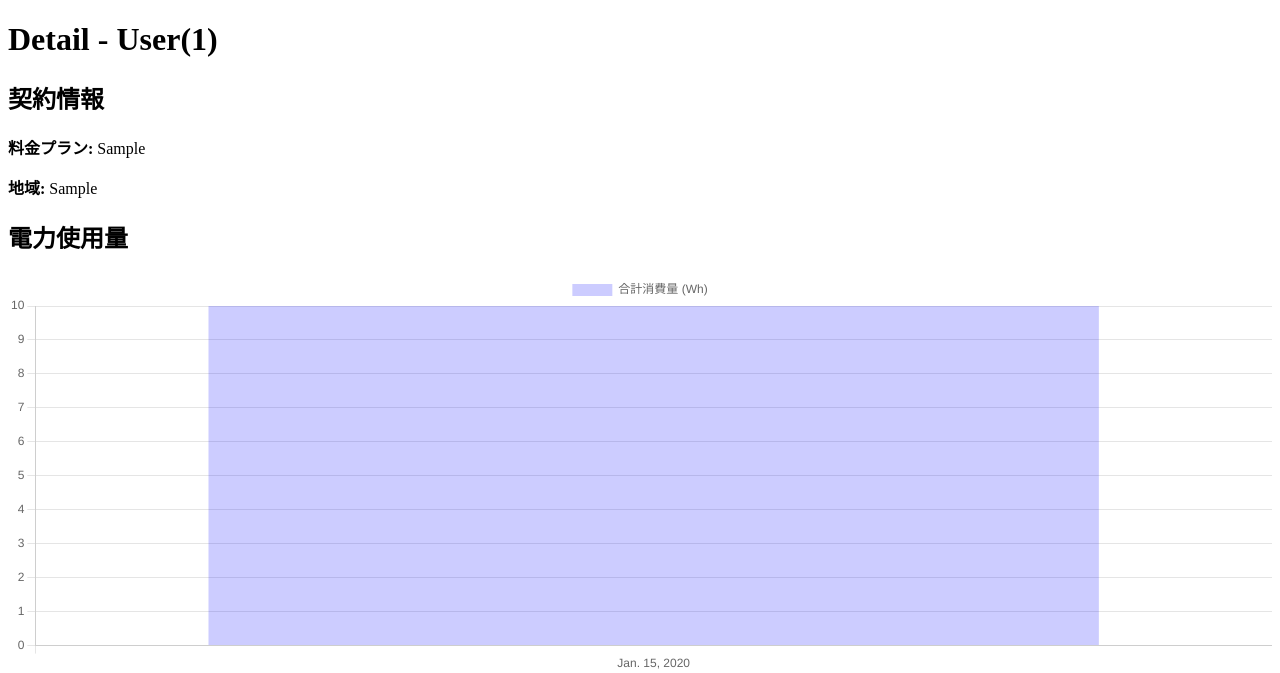
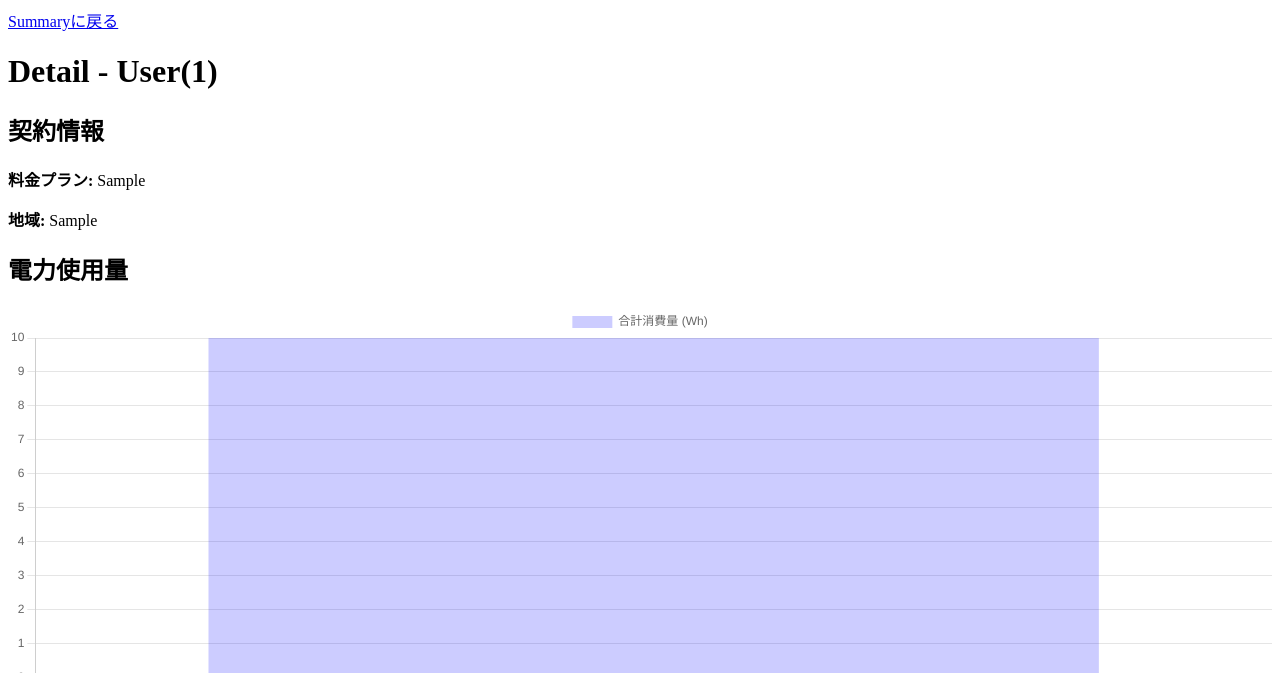
Before and after one commit to muigit/smap-coding-challenge, a Django app: page /detail/1/ in a window 1280 px wide. Shown: the top 673 px of the page. Run offline with Django 3.2, Linux system fonts and the light colour scheme; tables that the repository leaves empty hold one stand-in row (values such as "Sample post").

Commit message:
ENECHANGE-2023 smap-coding-challenge Detail画面にSummaryへのリンクを追加

```diff
--- a/django/dashboard/consumption/templates/consumption/detail.html
+++ b/django/dashboard/consumption/templates/consumption/detail.html
@@ -1,4 +1,6 @@
 {% extends 'consumption/layout.html' %} {% load humanize %} {% block content %}
+<a href="{% url 'summary' %}">Summaryに戻る</a>
+
 <h1>Detail - User({{ user.id }})</h1>
 
 <div>
--- a/django/dashboard/consumption/urls.py
+++ b/django/dashboard/consumption/urls.py
@@ -3,7 +3,7 @@ from django.urls import path
 from . import views
 
 urlpatterns = [
-    url(r'^$', views.summary),
-    url(r'^summary/', views.summary),
+    path('', views.summary, name='summary'),
+    path('summary/', views.summary, name='summary'),
     path('detail/<int:user_id>/', views.detail, name='detail'),
 ]
```
